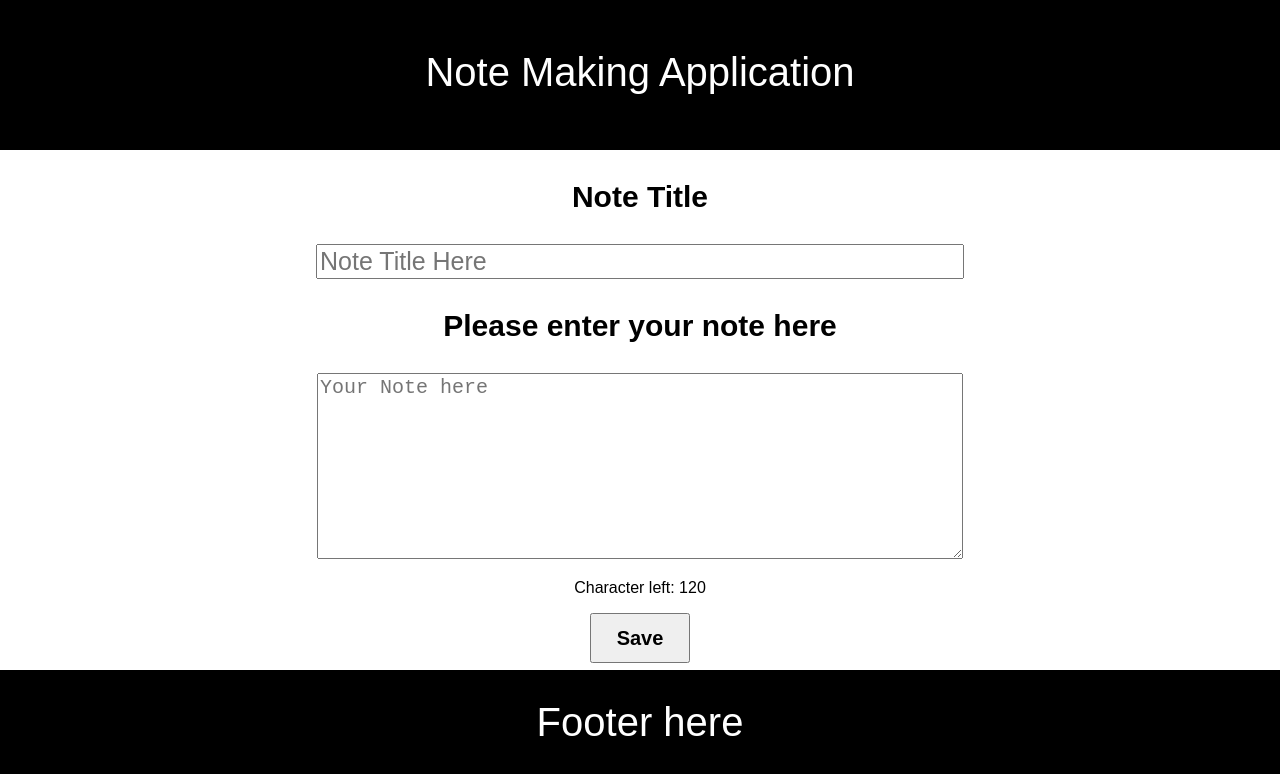
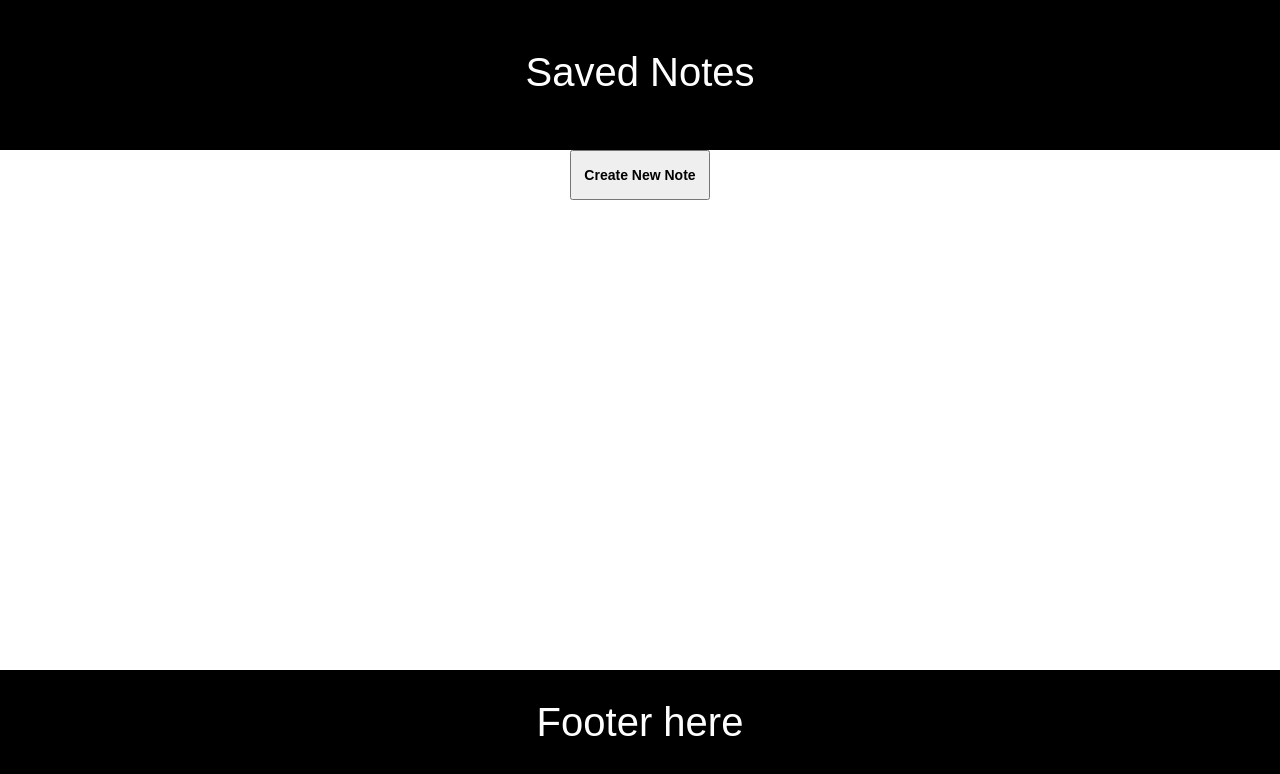
Before and after one commit to siddharth-lakhara/note-app, a React (Create React App) app: page / in a window 1280 px wide. Shown: the top 774 px of the page. Built offline with nearby package versions, Linux system fonts and the light colour scheme.

Commit message:
Display notes on notes history page

```diff
--- a/src/App.jsx
+++ b/src/App.jsx
@@ -10,7 +10,7 @@ class App extends React.Component {
     super(props);
     this.state = {
       key: 1,
-      currentState: 1,
+      currentState: 0,
       noteStorage: [],
       titleText: '',
       noteMessage: '',
@@ -63,7 +63,11 @@ class App extends React.Component {
         <HeaderComponent
           headerText="Saved Notes"
         />
-        <HistoryComponent />
+        <HistoryComponent
+          noteStorage={this.state.noteStorage}
+          changeState={this.changeState}
+          editNotes={this.editNotes}
+        />
         <FooterComponent />
       </div>
     );
--- a/src/components/history/history.css
+++ b/src/components/history/history.css
@@ -2,4 +2,12 @@
     flex: 1;
     flex-direction: inherit;
     justify-content: space-around;
+    font-size: 25px;
 }
+
+.history-goBackButton {
+    height: 50px;
+    width: 140px;
+    font-weight: bold;
+    font-size: 14px;
+}
--- a/src/components/history/history.jsx
+++ b/src/components/history/history.jsx
@@ -1,14 +1,39 @@
 import React from 'react';
+import PropTypes from 'prop-types';
 import './history.css';
+import ShowNotes from './shownotes';
 
 class History extends React.Component {
+  constructor(props) {
+    super(props);
+    this.changeState = this.changeState.bind(this);
+    this.editNotes = this.editNotes.bind(this);
+  }
+
+  changeState() {
+    this.props.changeState(1);
+  }
+
+  editNotes(event) {
+    const key = event.target.id;
+    // editNotes(key);
+  }
+
   render() {
     return (
       <div className="history-displayPane">
-        History to be displayed here
+        <ShowNotes
+          noteStorage={this.props.noteStorage}
+          editNotes={this.props.editNotes}
+        />
+        <button className="history-goBackButton" onClick={this.changeState}>Create New Note</button>
       </div>
     );
   }
 }
 
+History.propTypes = {
+  noteStorage: PropTypes.array.isRequired,
+  changeState: PropTypes.func.isRequired,
+};
 export default History;
--- /dev/null
+++ b/src/components/history/shownotes.css
@@ -0,0 +1,16 @@
+.ShowNotes-titleButton {
+    border: none;
+    font-weight: bold;
+    font-size: 25px;
+
+}
+
+.ShowNotes-NoteText {
+    font-size: 15px;
+    width: 50%;
+    font-size: 20px;
+    min-height: 20px;
+    resize: none;
+    overflow: auto;
+    text-align: center;
+}
--- /dev/null
+++ b/src/components/history/shownotes.jsx
@@ -0,0 +1,30 @@
+import React from 'react';
+import PropTypes from 'prop-types';
+import './shownotes.css';
+
+class ShowNotes extends React.Component {
+  render() {
+    return (
+      this.props.noteStorage.map((elem, id) => (
+        <div>
+          <button
+            className="ShowNotes-titleButton"
+            onClick={this.props.editNotes}
+            id={elem.key}
+          >
+            {elem.title}
+          </button>
+          <div className="ShowNotes-NoteText"> <pre>{elem.message}</pre> </div>
+        </div>
+      ))
+    );
+  }
+}
+
+
+ShowNotes.propTypes = {
+  noteStorage: PropTypes.array.isRequired,
+  editNotes: PropTypes.func.isRequired,
+};
+
+export default ShowNotes;
```
